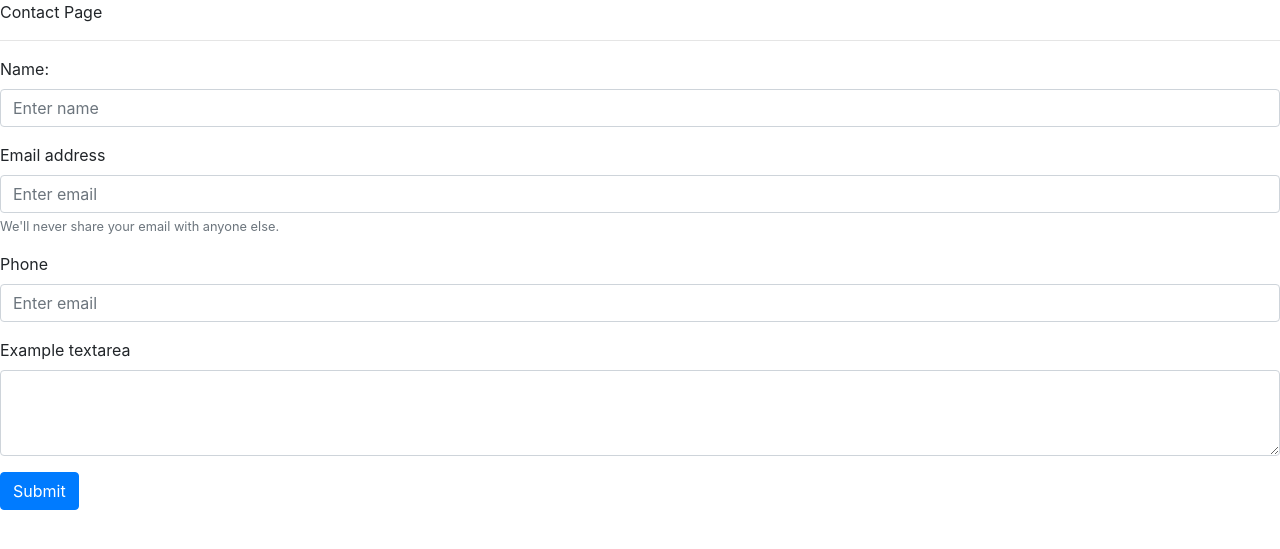
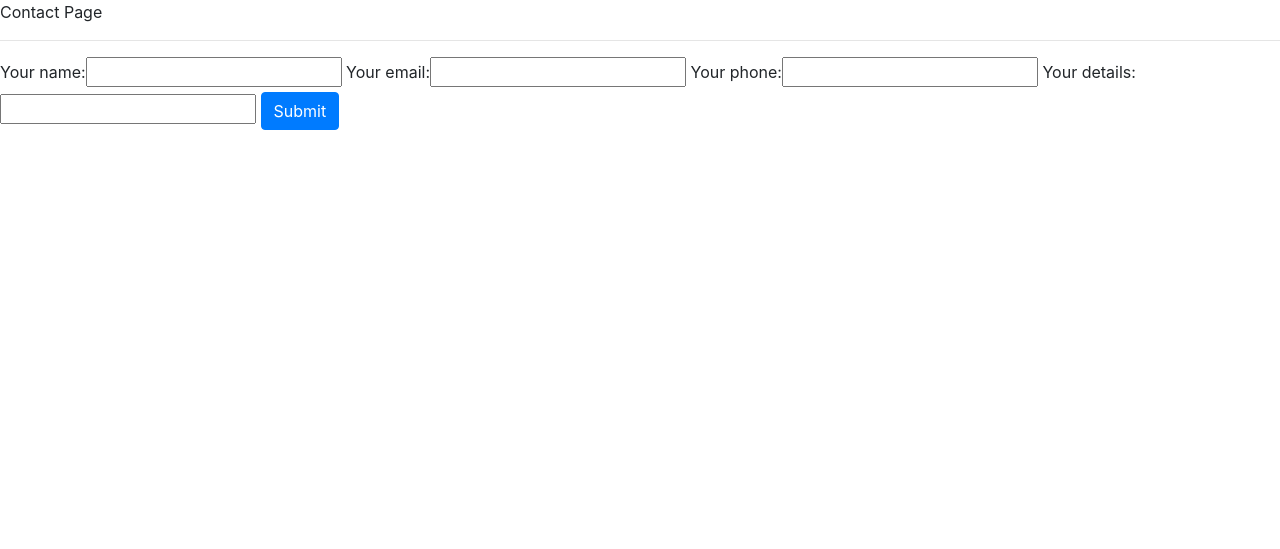
Before and after one commit to JakariaPUST/django-analysis, a Django app: template templates/contact.html in a window 1280 px wide. Shown: the part 56-605 px from the top of the page. Run offline with Django 3.2, Linux system fonts and the light colour scheme; the template is opened without the code that fills it: values that come from a table or form of the project are taken from there, others are empty; some libraries are stand-ins or nearby versions.

Commit message:
Data save and retrive with Django form

```diff
--- a/djangoanalysis/urls.py
+++ b/djangoanalysis/urls.py
@@ -14,11 +14,11 @@ Including another URLconf
     2. Add a URL to urlpatterns:  path('blog/', include('blog.urls'))
 """
 from django.contrib import admin
-from django.urls import path
-from .views import home, contact
+from django.urls import path,include
+from .views import home
 
 urlpatterns = [
     path('admin/', admin.site.urls),
     path('home/', home, name="home"),
-    path('contact/', contact, name="contact"),
+    path('education/', include('education.urls')),
 ]
--- /dev/null
+++ b/education/forms.py
@@ -0,0 +1,7 @@
+from django import forms
+
+class ContactForm(forms.Form):
+    name= forms.CharField(max_length=100, label="Your name")
+    email= forms.CharField(max_length=100, label="Your email")
+    phone= forms.CharField(max_length=100, label="Your phone")
+    content= forms.CharField(max_length=100, label="Your details")
--- /dev/null
+++ b/education/urls.py
@@ -0,0 +1,7 @@
+
+from django.urls import path
+from .views import contact
+
+urlpatterns = [
+    path('contact/', contact, name="contact"),
+]
--- a/templates/contact.html
+++ b/templates/contact.html
@@ -5,24 +5,7 @@
 <hr>
 <form method="post">
 {% csrf_token %}
-  <div class="form-group">
-    <label for="exampleInputEmail1">Name:</label>
-    <input type="text" name="name" class="form-control" id="exampleInputEmail1" aria-describedby="emailHelp" placeholder="Enter name">
-  </div>
-  <div class="form-group">
-    <label for="exampleInputEmail1">Email address</label>
-    <input type="text" name="email" class="form-control" id="exampleInputEmail1" aria-describedby="emailHelp" placeholder="Enter email">
-    <small id="emailHelp" class="form-text text-muted">We'll never share your email with anyone else.</small>
-  </div>
-
-  <div class="form-group">
-    <label for="exampleInputEmail1">Phone</label>
-    <input type="text" name="phone" class="form-control" id="exampleInputEmail1" aria-describedby="emailHelp" placeholder="Enter email">
-  </div>
-  <div class="form-group">
-    <label for="exampleFormControlTextarea1">Example textarea</label>
-    <textarea class="form-control" name="content" id="exampleFormControlTextarea1" rows="3"></textarea>
-  </div>
+  {{form}}
 
   <button type="submit" class="btn btn-primary">Submit</button>
 </form>
```
Also changed, not shown: djangoanalysis/views.py (+0 -12 lines), education/views.py (+17 -1 lines), db.sqlite3.
